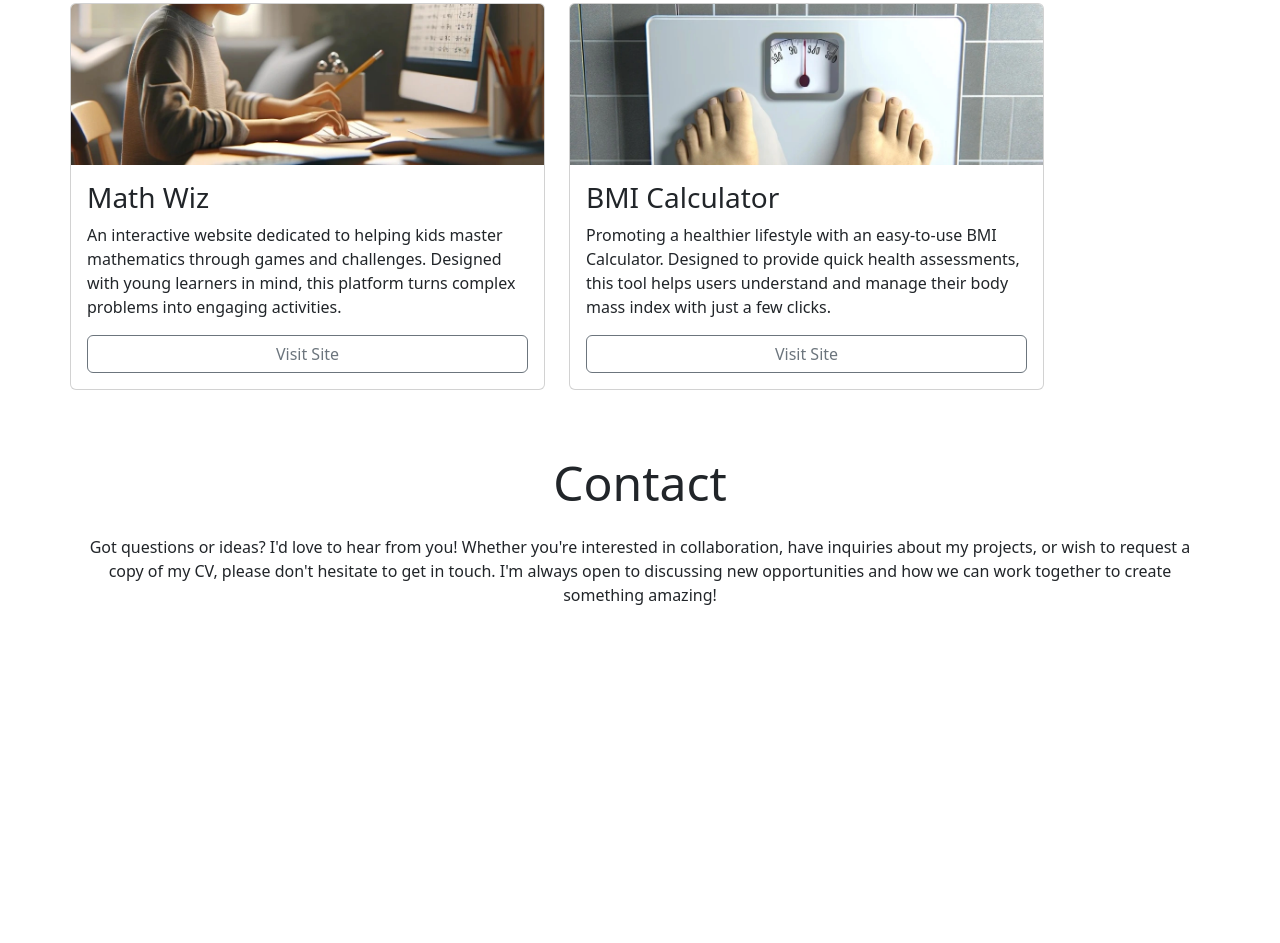
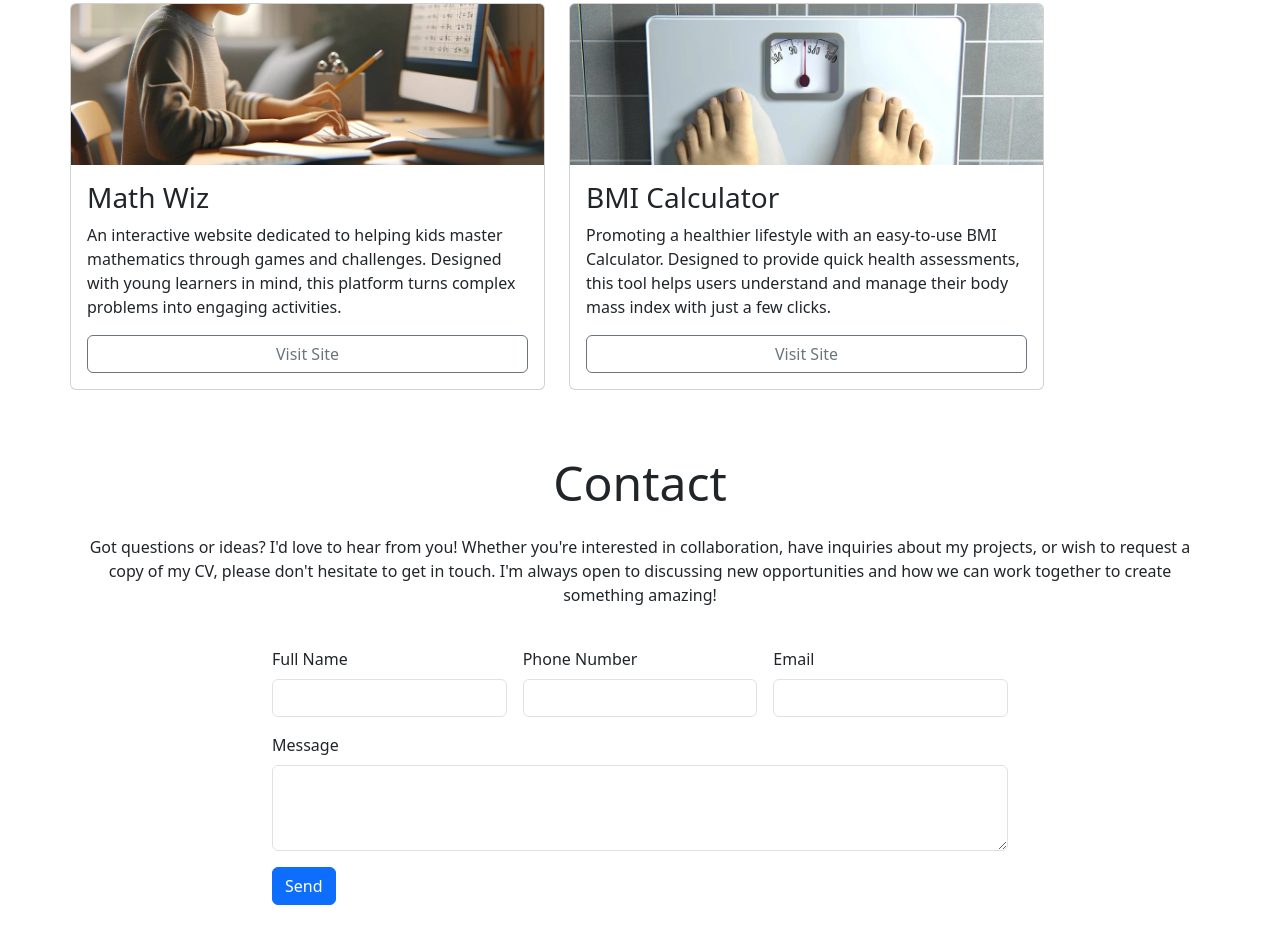
Before and after one commit to lcorndogl/bootstrap-guided-project, a plain HTML site: page index.html in a window 1280 px wide. Shown: the part 1413-2356 px from the top of the page. Before the commit the page ends 2060 px from the top, so only its background shows below. Drawn offline with nearby package versions, Linux system fonts and the light colour scheme.

Commit message:
Added form

```diff
--- a/index.html
+++ b/index.html
@@ -160,7 +160,7 @@
         </section>
 
     </main>
-    <footer id="contact" class="container">
+    <footer id="contact" class="container mb-4">
         <div class="row justify-content-center">
             <div class="col-12 text-center my-4">
                 <h2 class="display-5">Contact</h2>
@@ -170,9 +170,29 @@
                     together to create something amazing!
                 </p>
             </div>
-            <div class="col-12 col-md-10 col-lg-8">
+            <div class="col-12 col-md10 col-lg-8 mb-4">
                 <!-- Add Form Here -->
-
+                <form class="row g-3">
+                    <div class="col-12 col-sm-12 col-lg-4">
+                        <label for="full-name" class="form-label">Full Name</label>
+                        <input type="text" class="form-control" id="full-name">
+                    </div>
+                    <div class="col-12 col-sm-12 col-lg-4">
+                        <label for="phonenumber" class="form-label">Phone Number</label>
+                        <input type="number" class="form-control" id="phonenumber">
+                    </div>
+                    <div class="col-12 col-sm-12 col-lg-4">
+                        <label for="email" class="form-label">Email</label>
+                        <input type="email" class="form-control" id="email">
+                    </div>
+                    <div class="col-12">
+                        <label for="message" class="form-label">Message</label>
+                        <textarea class="form-control" id="message" rows="3"></textarea>
+                    </div>
+                    <div class="col-12">
+                        <button type="submit" class="btn btn-primary">Send</button>
+                    </div>
+                </form>
             </div>
         </div>
     </footer>
```
